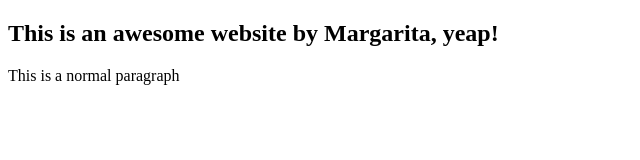
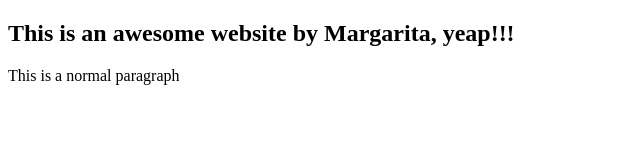
Before and after one commit to Margarita-github/website-demo, a plain HTML site: page index.html in a window 1280 px wide. Shown: the full height of the page, 0-640 px from the left. Drawn offline with Linux system fonts and the light colour scheme.

Commit message:
demonstration

```diff
--- a/index.html
+++ b/index.html
@@ -7,7 +7,7 @@
     <title>Document</title>
 </head>
 <body>
-    <h2>This is an awesome website by Margarita, yeap!</h2>
+    <h2>This is an awesome website by Margarita, yeap!!!</h2>
     <p>This is a normal paragraph</p>
 </body>
 </html>
```
